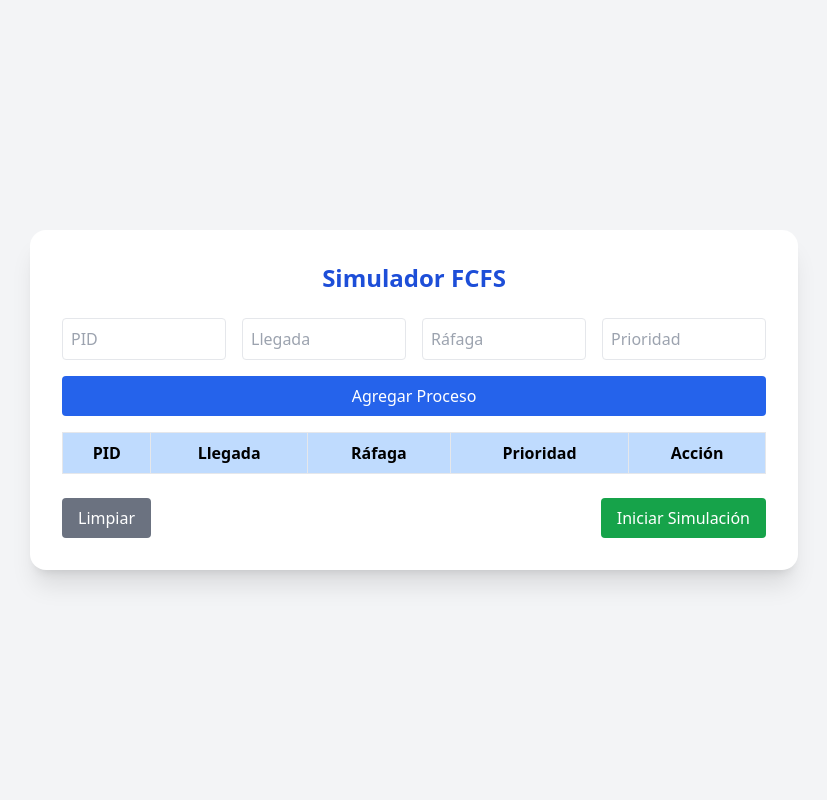
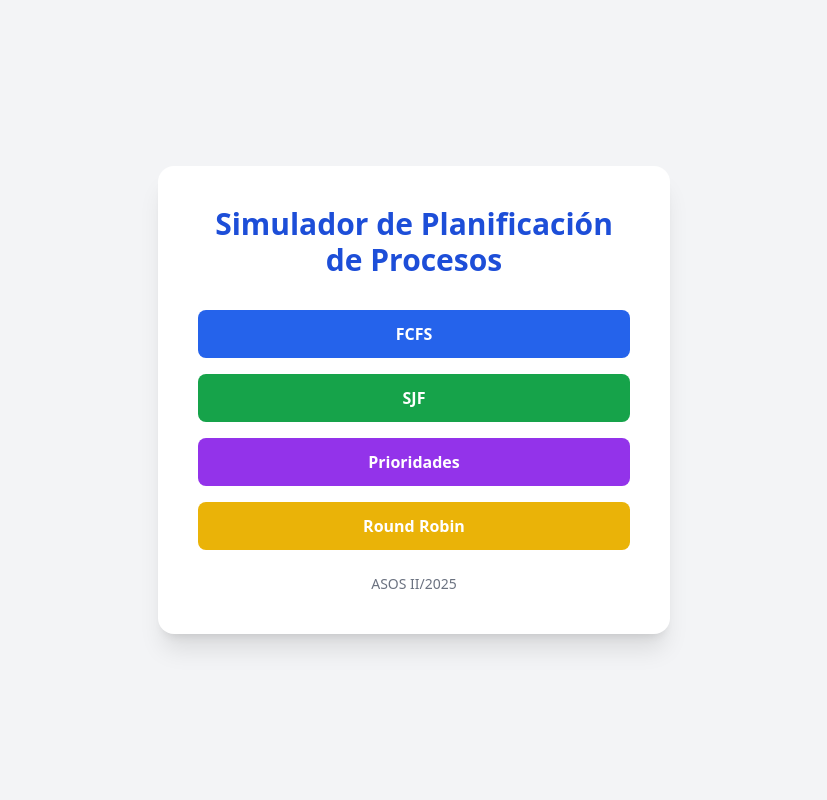
Before and after one commit to d114mv/proyASOS2parc, a Flask app: page / in a window 1280 px wide. Shown: the whole page, without its empty margins (226-1053 px from the left). Run offline with Flask 3, Linux system fonts and the light colour scheme; lists and menus that the app fills with data are empty; some libraries are stand-ins or nearby versions.

Commit message:
version_0.0.4

```diff
--- a/Views/app.py
+++ b/Views/app.py
@@ -1,19 +1,20 @@
-from flask import Flask, render_template, request, jsonify
-from flask_socketio import SocketIO, emit
+from flask import Flask, render_template, redirect, url_for, request
 
 app = Flask(__name__)
-socketio = SocketIO(app)
 
+# Ruta principal: menú de selección de algoritmo
 @app.route('/')
 def index():
     return render_template('index.html')
 
-@app.route('/start', methods=['POST'])
-def start_simulation():
-    data = request.get_json()
-    print("Procesos recibidos:", data)
-    # Aquí luego llamaremos a simulator.py para procesar los algoritmos
-    return jsonify({"status": "ok", "message": "Simulación iniciada correctamente"})
+# Ruta para redirigir a la interfaz de cada algoritmo
+@app.route('/algoritmo', methods=['POST'])
+def seleccionar_algoritmo():
+    algoritmo = request.form.get("algoritmo")
+    # Por ahora solo imprimimos en consola y redirigimos a la misma página
+    print("Algoritmo seleccionado:", algoritmo)
+    # Aquí luego llamaremos al formulario web de cada algoritmo
+    return f"<h2>Has seleccionado: {algoritmo}</h2><p>Próximamente se mostrará su formulario.</p>"
 
 if __name__ == '__main__':
-    socketio.run(app, debug=True)
+    app.run(debug=True)
--- a/Views/templates/index.html
+++ b/Views/templates/index.html
@@ -3,41 +3,21 @@
 <head>
   <meta charset="UTF-8">
   <meta name="viewport" content="width=device-width, initial-scale=1.0">
-  <title>Planificación FCFS</title>
+  <title>Simulador de Planificación de Procesos</title>
   <script src="https://cdn.tailwindcss.com"></script>
-  <script src="https://cdn.socket.io/4.7.2/socket.io.min.js"></script>
 </head>
-<body class="bg-gray-100 min-h-screen flex flex-col items-center justify-center">
-  <div class="bg-white shadow-xl rounded-2xl p-8 w-full max-w-3xl">
-    <h1 class="text-2xl font-bold mb-6 text-center text-blue-700">Simulador FCFS</h1>
+<body class="bg-gray-100 flex flex-col items-center justify-center min-h-screen">
+  <div class="bg-white shadow-xl rounded-2xl p-10 w-full max-w-lg text-center">
+    <h1 class="text-3xl font-bold text-blue-700 mb-8">Simulador de Planificación de Procesos</h1>
 
-    <form id="processForm" class="grid grid-cols-4 gap-4 mb-4">
-      <input id="pid" type="text" placeholder="PID" class="border rounded p-2 col-span-1" required>
-      <input id="arrival" type="number" placeholder="Llegada" class="border rounded p-2 col-span-1" required>
-      <input id="burst" type="number" placeholder="Ráfaga" class="border rounded p-2 col-span-1" required>
-      <input id="priority" type="number" placeholder="Prioridad" class="border rounded p-2 col-span-1">
-      <button type="submit" class="col-span-4 bg-blue-600 hover:bg-blue-700 text-white py-2 rounded">Agregar Proceso</button>
+    <form method="POST" action="/algoritmo" class="grid gap-4">
+      <button name="algoritmo" value="FCFS" class="bg-blue-600 hover:bg-blue-700 text-white py-3 rounded-lg font-bold">FCFS</button>
+      <button name="algoritmo" value="SJF" class="bg-green-600 hover:bg-green-700 text-white py-3 rounded-lg font-bold">SJF</button>
+      <button name="algoritmo" value="Prioridades" class="bg-purple-600 hover:bg-purple-700 text-white py-3 rounded-lg font-bold">Prioridades</button>
+      <button name="algoritmo" value="Round Robin" class="bg-yellow-500 hover:bg-yellow-600 text-white py-3 rounded-lg font-bold">Round Robin</button>
     </form>
 
-    <table class="w-full border-collapse border text-center mb-6">
-      <thead>
-        <tr class="bg-blue-200">
-          <th class="border p-2">PID</th>
-          <th class="border p-2">Llegada</th>
-          <th class="border p-2">Ráfaga</th>
-          <th class="border p-2">Prioridad</th>
-          <th class="border p-2">Acción</th>
-        </tr>
-      </thead>
-      <tbody id="processTable"></tbody>
-    </table>
-
-    <div class="flex justify-between">
-      <button id="clearBtn" class="bg-gray-500 hover:bg-gray-600 text-white px-4 py-2 rounded">Limpiar</button>
-      <button id="startBtn" class="bg-green-600 hover:bg-green-700 text-white px-4 py-2 rounded">Iniciar Simulación</button>
-    </div>
+    <p class="mt-6 text-gray-500 text-sm">ASOS II/2025</p>
   </div>
-
-  <script src="{{ url_for('static', filename='script.js') }}"></script>
 </body>
 </html>
```
